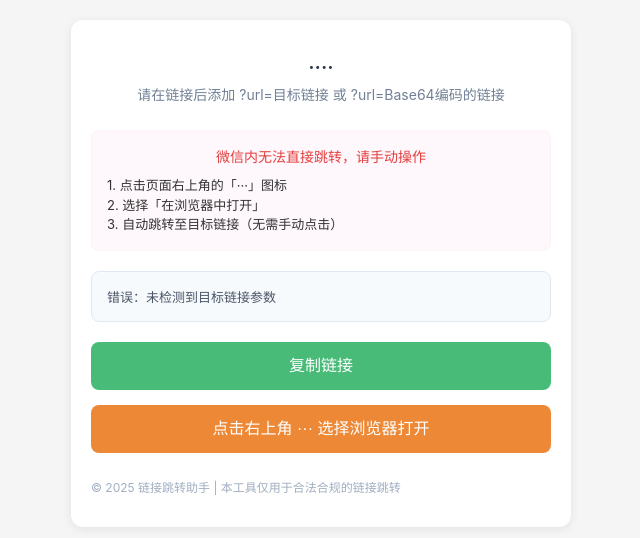
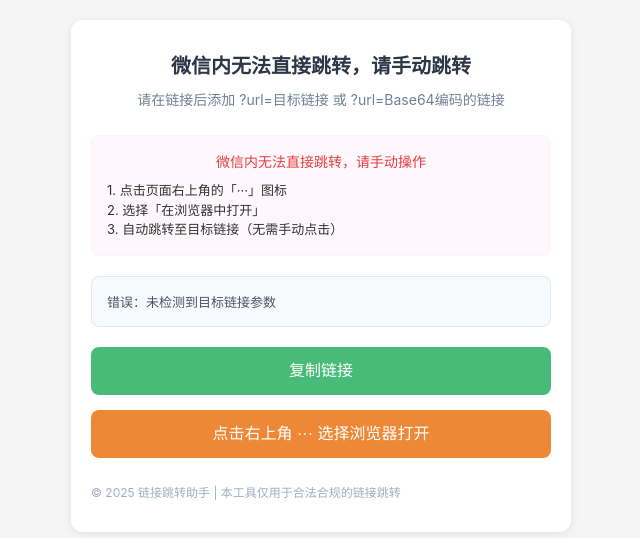
Before and after one commit to zlq3/cc, a plain HTML site: page index.html in a window 1280 px wide. Shown: the whole page, without its empty margins (319-959 px from the left). Drawn offline with Linux system fonts and the light colour scheme.

Commit message:
Update index.html

```diff
--- a/index.html
+++ b/index.html
@@ -113,7 +113,7 @@
 <body>
     <div class="toast" id="toast"></div>
     <div class="container">
-        <h1 class="title">....</h1>
+        <h1 class="title">微信内无法直接跳转，请手动跳转</h1>
         <p class="desc" id="env-tip">检测到您的环境，正在准备跳转...</p>
 
         <!-- 微信引导提示 -->
```
